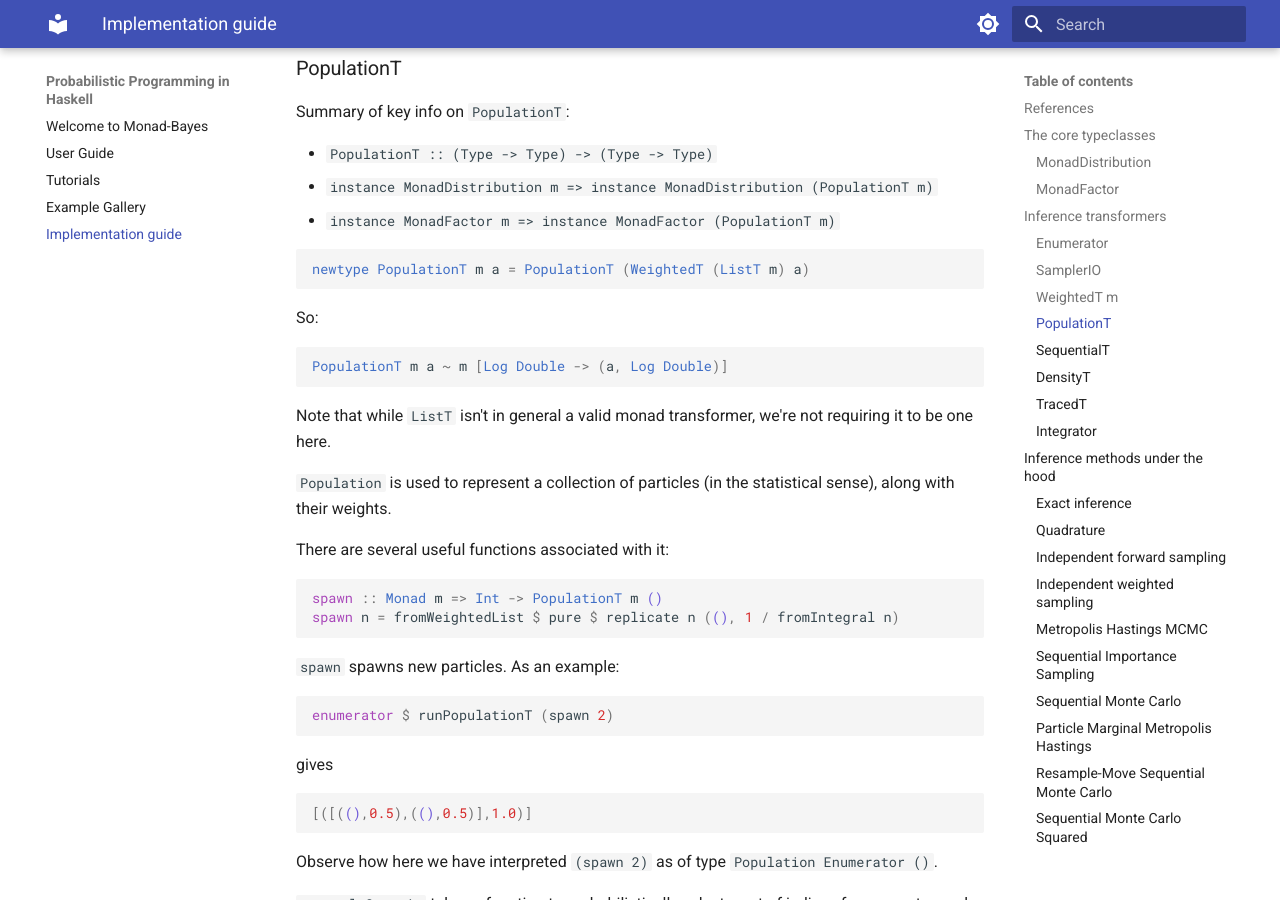
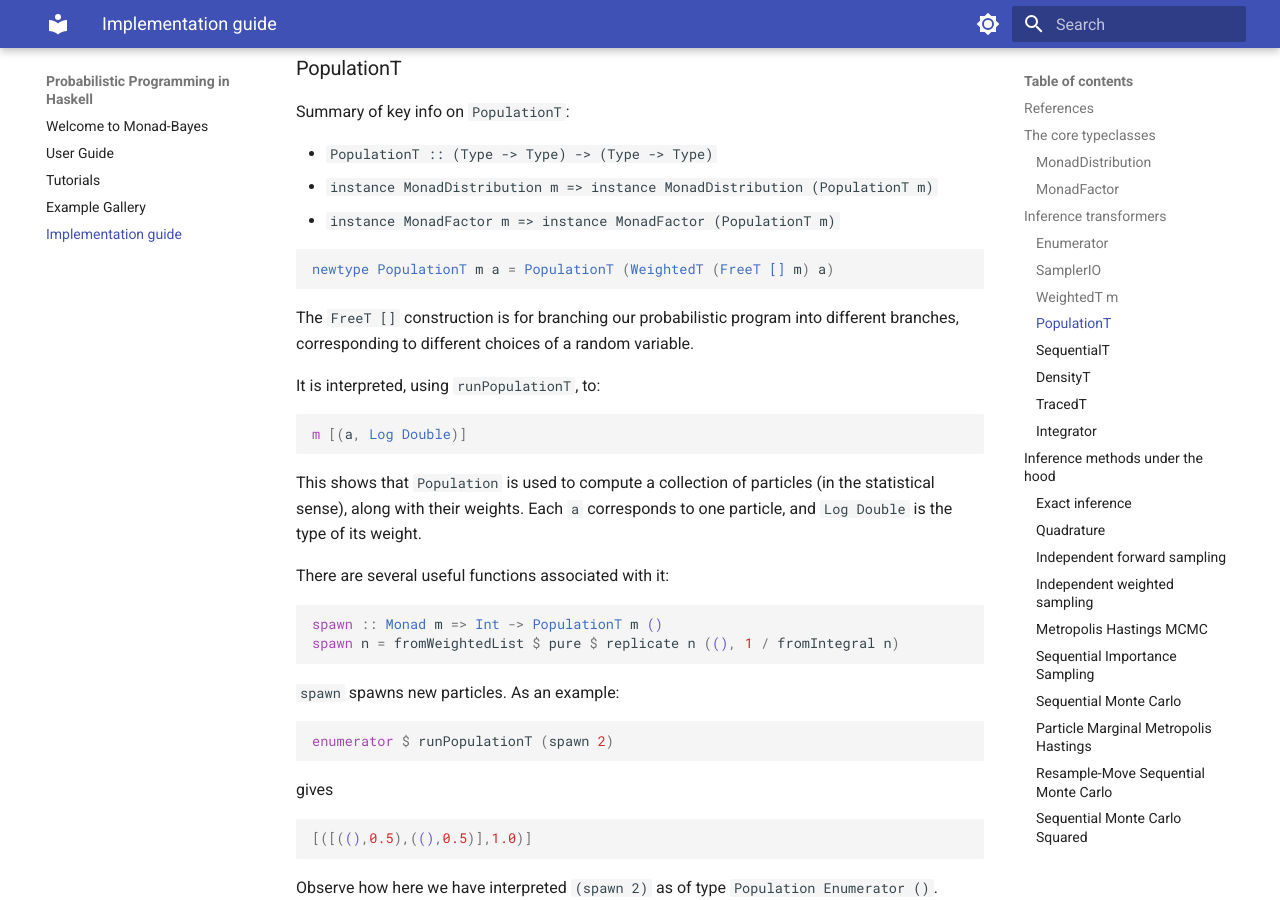
Before and after one commit to tweag/monad-bayes, an MkDocs documentation site: the page built from docs/docs/usage.md, in a window 1280 px wide and 900 px high, scrolled down 7420 px. Built offline with MkDocs 1.6.1 and Material for MkDocs 9.7.7, drawn with Linux system fonts in a browser that asks for light colours.

Commit message:
Replace ListT by free list transformer

````diff
--- a/docs/docs/usage.md
+++ b/docs/docs/usage.md
@@ -328,18 +328,20 @@ Summary of key info on `PopulationT`:
 - `instance MonadFactor m => instance MonadFactor (PopulationT m)`
 
 ```haskell
-newtype PopulationT m a = PopulationT (WeightedT (ListT m) a)
+newtype PopulationT m a = PopulationT (WeightedT (FreeT [] m) a)
 ```
 
-So:
+The `FreeT []` construction is for branching our probabilistic program into different branches,
+corresponding to different choices of a random variable.
+
+It is interpreted, using `runPopulationT`, to:
 
 ```haskell
-PopulationT m a ~ m [Log Double -> (a, Log Double)]
+m [(a, Log Double)]
 ```
 
-Note that while `ListT` isn't in general a valid monad transformer, we're not requiring it to be one here.
-
-`Population` is used to represent a collection of particles (in the statistical sense), along with their weights.
+This shows that `Population` is used to compute a collection of particles (in the statistical sense), along with their weights.
+Each `a` corresponds to one particle, and `Log Double` is the type of its weight.
 
 There are several useful functions associated with it:
 
````
Also changed, not shown: 2 other files.
